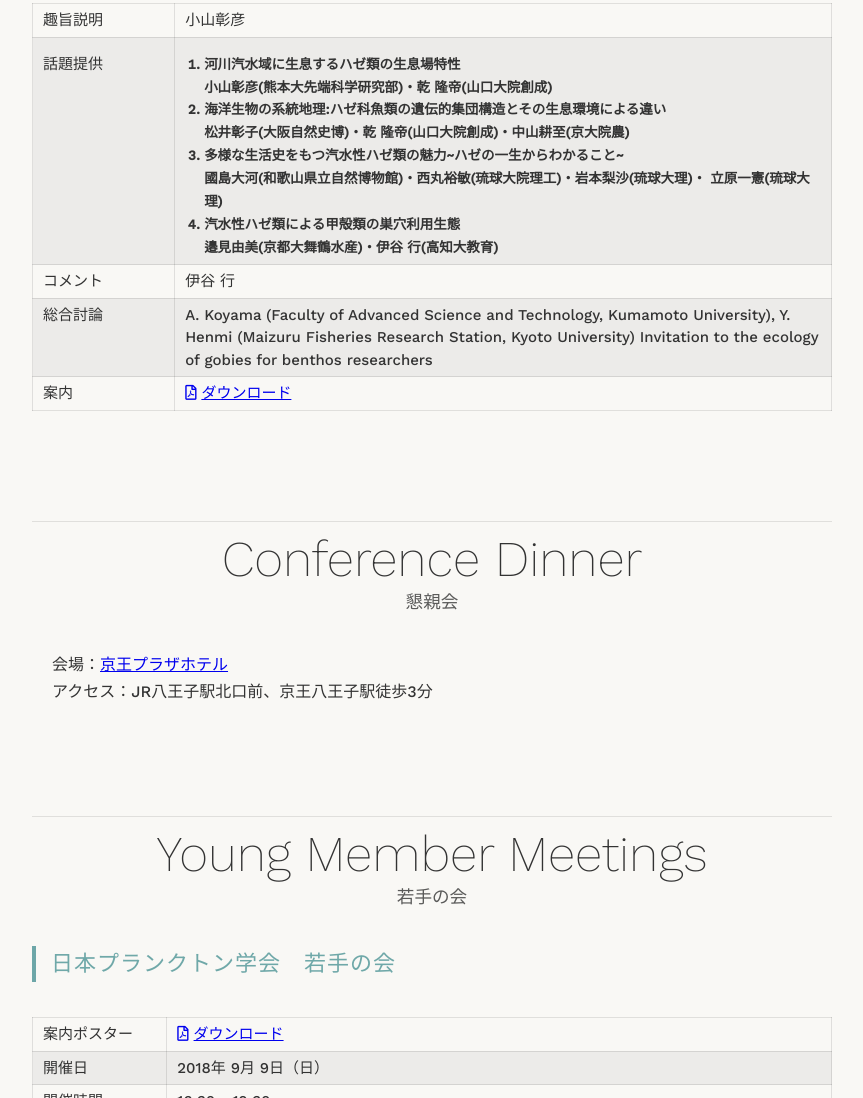
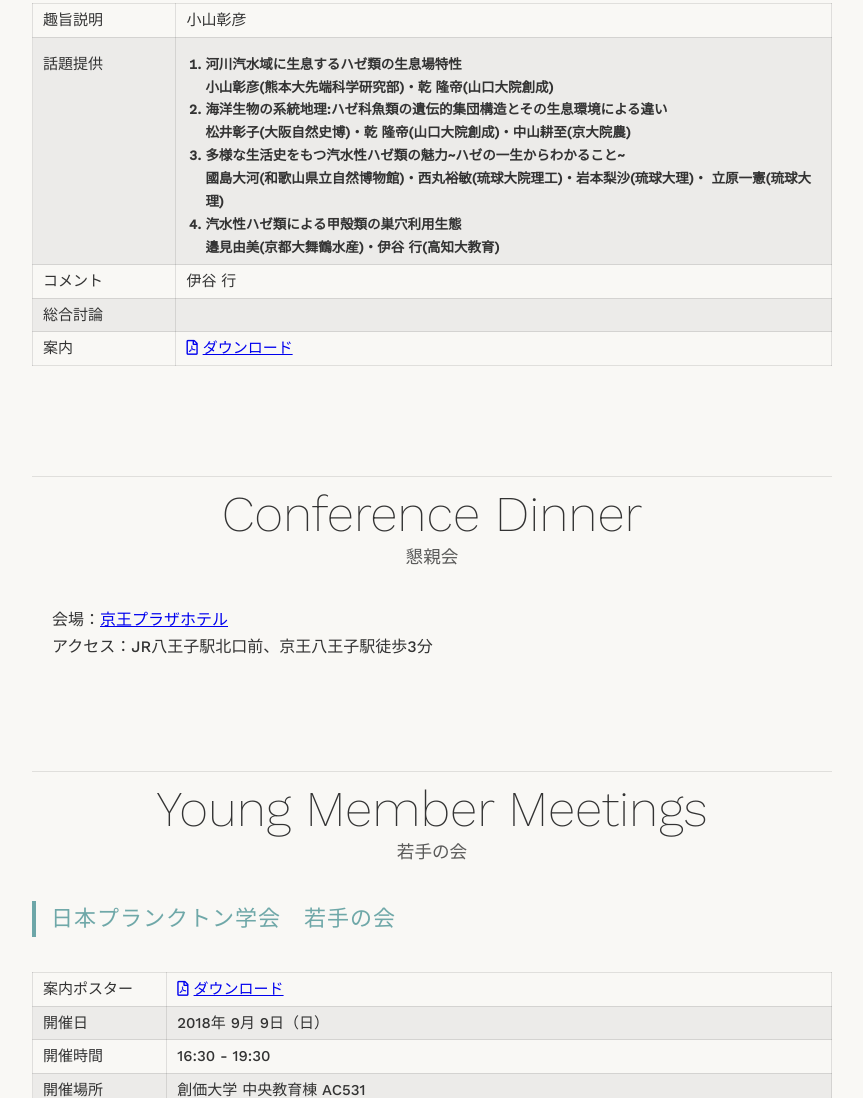
Before and after one commit to plankton-benthos2018/plankton-benthos2018.github.io, a plain HTML site: page program.html in a window 1280 px wide. Shown: the part 1870-2968 px from the top of the page, without its empty margins (208-1071 px from the left). Drawn offline with nearby package versions, Linux system fonts and the light colour scheme; a web font is replaced by a local one.

Commit message:
modify text at program.html

```diff
--- a/program.html
+++ b/program.html
@@ -254,7 +254,7 @@
           </tr>
           <tr>
             <td class="young_member_meeting__table-title">総合討論</td>
-            <td>A. Koyama (Faculty of Advanced Science and Technology, Kumamoto University), Y. Henmi (Maizuru Fisheries Research Station, Kyoto University) Invitation to the ecology of gobies for benthos researchers</td>
+            <td></td>
           </tr>
           <tr>
             <td class="young_member_meeting__table-title">案内</td>
```
